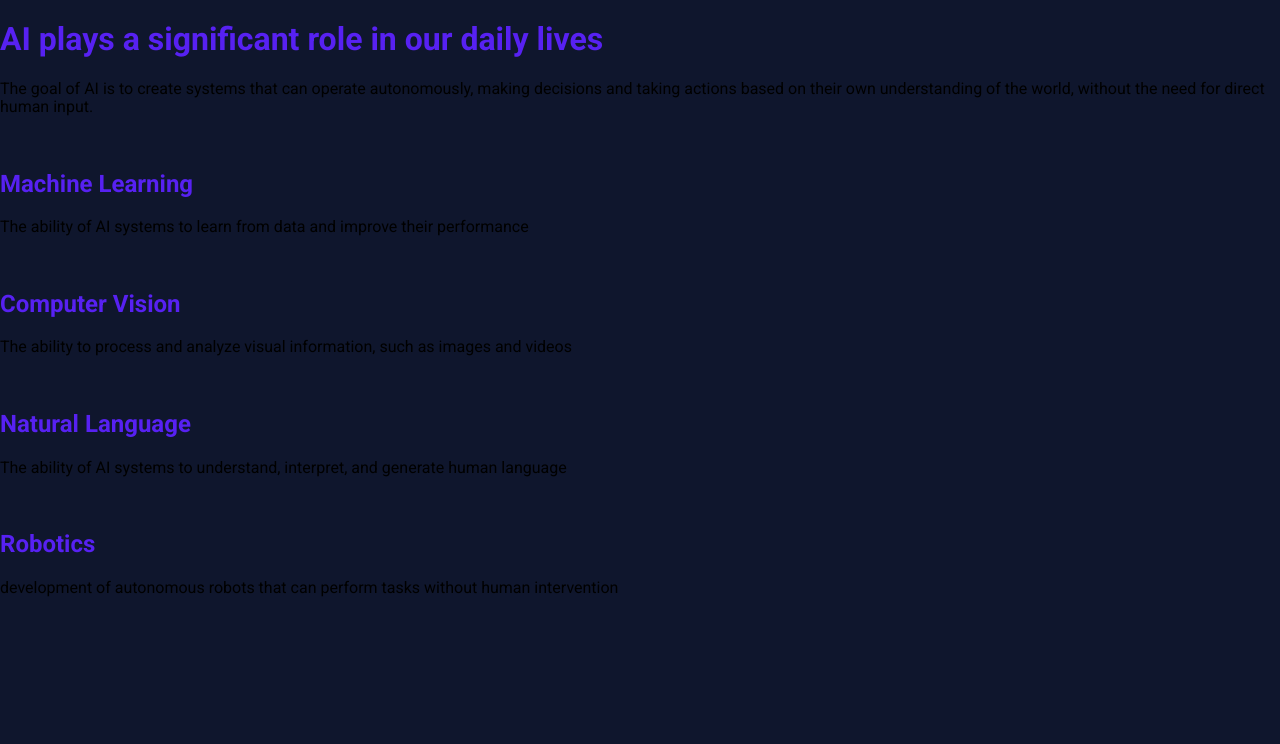
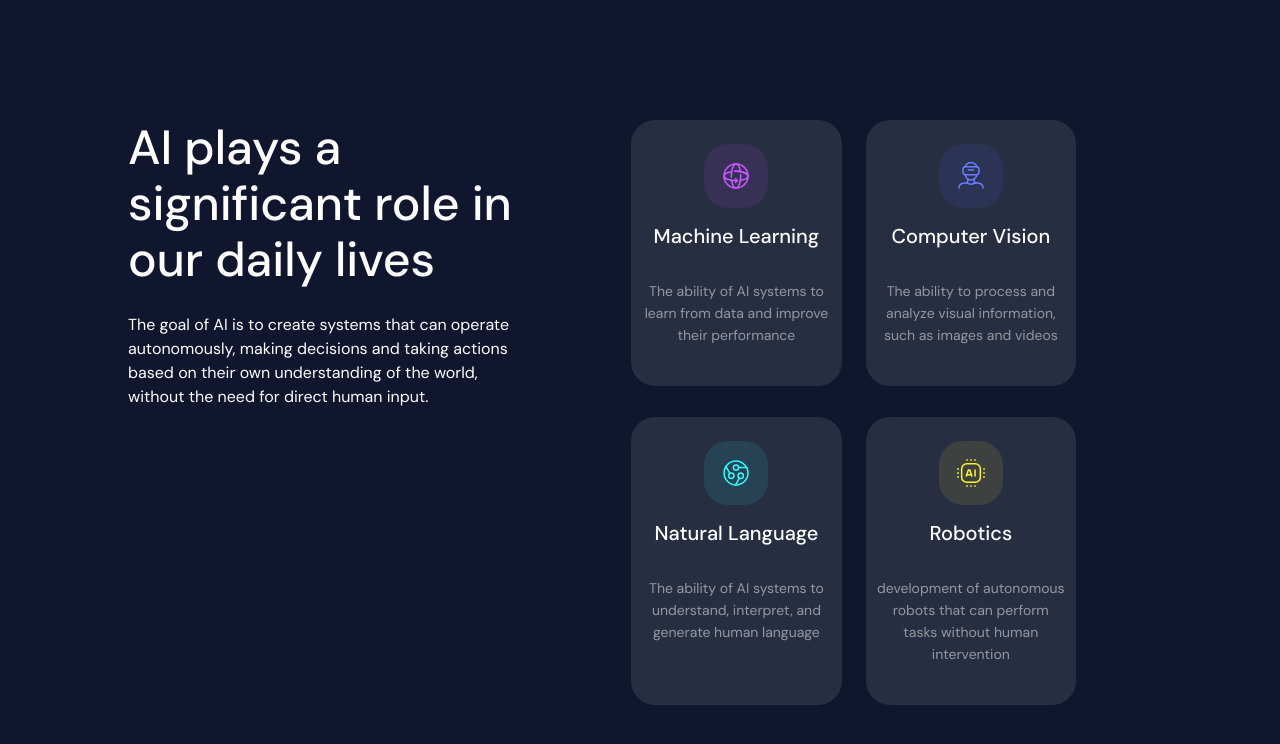
Before and after one commit to PufAnimalsDev/sectionOfTheFourAiAreas, a website built with Vite: page index.html in a window 1280 px wide. Built offline with nearby package versions, Linux system fonts and the light colour scheme.

Commit message:
adding styles to project

```diff
--- a/index.html
+++ b/index.html
@@ -21,32 +21,32 @@
       </div>
       <div class="homepage-main-component__contentGrid-container">
         <div class="contentGrid-component">
-          <div class="contentGrid-component__img-wrapper">
-            <img src="" alt="">
+          <div class="contentGrid-component__img-wrapper img-wrapper img-wrapper--purple">
+            <img src="/public/images/MachineLearning.svg" alt="">
           </div>
           <h2 class="contentGrid-component__titile">Machine Learning</h2>
           <p class="contentGrid-component__description"> The ability of AI systems to learn from data and improve their
             performance </p>
         </div>
         <div class="contentGrid-component">
-          <div class="contentGrid-component__img-wrapper">
-            <img src="" alt="">
+          <div class="contentGrid-component__img-wrapper img-wrapper img-wrapper--blue">
+            <img src="/public/images/ComputerVision.svg" alt="">
           </div>
           <h2 class="contentGrid-component__titile">Computer Vision</h2>
           <p class="contentGrid-component__description">The ability to process and analyze visual information, such as
             images and videos</p>
         </div>
         <div class="contentGrid-component">
-          <div class="contentGrid-component__img-wrapper">
-            <img src="" alt="">
+          <div class="contentGrid-component__img-wrapper img-wrapper img-wrapper--turquoise">
+            <img src="/public/images/NaturalLanguage.svg" alt="">
           </div>
           <h2 class="contentGrid-component__titile">Natural Language</h2>
           <p class="contentGrid-component__description"> The ability of AI systems to understand, interpret, and
             generate human language</p>
         </div>
         <div class="contentGrid-component">
-          <div class="contentGrid-component__img-wrapper">
-            <img src="" alt="">
+          <div class="contentGrid-component__img-wrapper img-wrapper img-wrapper--yellow">
+            <img src="/public/images/Robotics.svg" alt="">
           </div>
           <h2 class="contentGrid-component__titile">Robotics</h2>
           <p class="contentGrid-component__description">development of autonomous robots that can perform tasks without
--- a/src/global-styles/style.scss
+++ b/src/global-styles/style.scss
@@ -8,9 +8,9 @@
 body {
   font-family: 'Roboto', sans-serif;
   color: var(--color-primary);
-  background-color: var(--color-background);;
+  background-color: var(--color-background);
 }
 
 p {
-  color: var(--color-on-surface);
+  color: var(--color-white);
 }
--- a/src/global-styles/styles/root.scss
+++ b/src/global-styles/styles/root.scss
@@ -6,4 +6,5 @@
     --color-primary: #5721f2;
     --color-on-surface: #000;
     --color-background: #0F162D;
+    --color-white: #ffffff;
 }
--- a/src/pages/home-page/styles/home-page.scss
+++ b/src/pages/home-page/styles/home-page.scss
@@ -1,2 +1,142 @@
 /// Homepage Styles File
 /// Here we import all the Styles files we need for our Homepage.
+
+@import url('https://fonts.googleapis.com/css2?family=DM+Sans:wght@400;500;600;700&display=swap');
+
+.homepage-main-component {
+    margin: 48px 16px;
+    display: grid;
+
+    @media (min-width: 576px) {
+        margin: 7.5rem auto;
+        max-width: 496px;
+    }
+
+    @media (min-width: 1200px) {
+        max-width: none;
+        width: 80%;
+        grid-template-columns: 38.5% 61.5%;
+        gap: 109px;
+    }
+
+    & &__heading-container {
+        width: calc(100vw - 32px);
+
+        @media (min-width: 576px) {
+            width: auto;
+        }
+    }
+
+    & &__title {
+        margin: 0 0 16px 0;
+        font-family: 'DM Sans';
+        font-style: normal;
+        font-weight: 500;
+        font-size: 32px;
+        line-height: 56px;
+        letter-spacing: -0.002em;
+        color: #FFFFFF;
+
+        @media (min-width: 576px) {
+            font-size: 48px;
+        }
+
+        @media (min-width: 1200px) {
+            margin: 0 0 25px 0;
+            max-width: 467px;
+        }
+
+        @media (min-width: 1490px) {
+            max-height: 112px;
+        }
+    }
+
+    & &__description {
+
+        font-family: 'DM Sans';
+        font-style: normal;
+        font-weight: 400;
+        font-size: 16px;
+        line-height: 24px;
+        margin-bottom: 24px;
+
+        @media (min-width: 1200px) {
+            max-width: 467px;
+        }
+    }
+
+    & &__contentGrid-container {
+
+        display: grid;
+        row-gap: 16px;
+
+        @media (min-width: 576px) {
+            grid-template-columns: 1fr 1fr;
+            column-gap: 16px;
+        }
+
+        @media (min-width: 1200px) {
+            margin-right: 185px;
+            row-gap: 31px;
+            column-gap: 24px;
+        }
+
+        .contentGrid-component {
+            background: rgba(255, 255, 255, 0.1);
+            border-radius: 24px;
+            text-align: center;
+            color: #FFFFFF;
+            display: flex;
+            flex-direction: column;
+            align-items: center;
+
+            & .img-wrapper {
+                width: 64px;
+                height: 64px;
+                display: flex;
+                align-items: center;
+                justify-content: center;
+                border-radius: 24px;
+                margin: 24px 0 0 0;
+
+                &--purple {
+                    background-color: #373155;
+
+                }
+
+                &--blue {
+                    background-color: #2C3455;
+                }
+
+                &--turquoise {
+                    background-color: #274255;
+                }
+
+                &--yellow {
+                    background-color: #3D413F;
+
+                }
+            }
+
+            &__titile {
+                font-family: 'DM Sans';
+                font-style: normal;
+                font-weight: 500;
+                font-size: 20px;
+                line-height: 24px;
+                margin: 16px 0;
+            }
+
+            &__description {
+                font-family: 'DM Sans';
+                font-style: normal;
+                font-weight: 400;
+                font-size: 14px;
+                line-height: 22px;
+                opacity: 0.5;
+                margin: 16px auto;
+                padding: 0 10px 24px 10px;
+            }
+        }
+    }
+}
```
Also changed, not shown: public/images/ComputerVision.svg (added), public/images/MachineLearning.svg (added), public/images/NaturalLanguage.svg (added), public/images/Robotics.svg (added).
